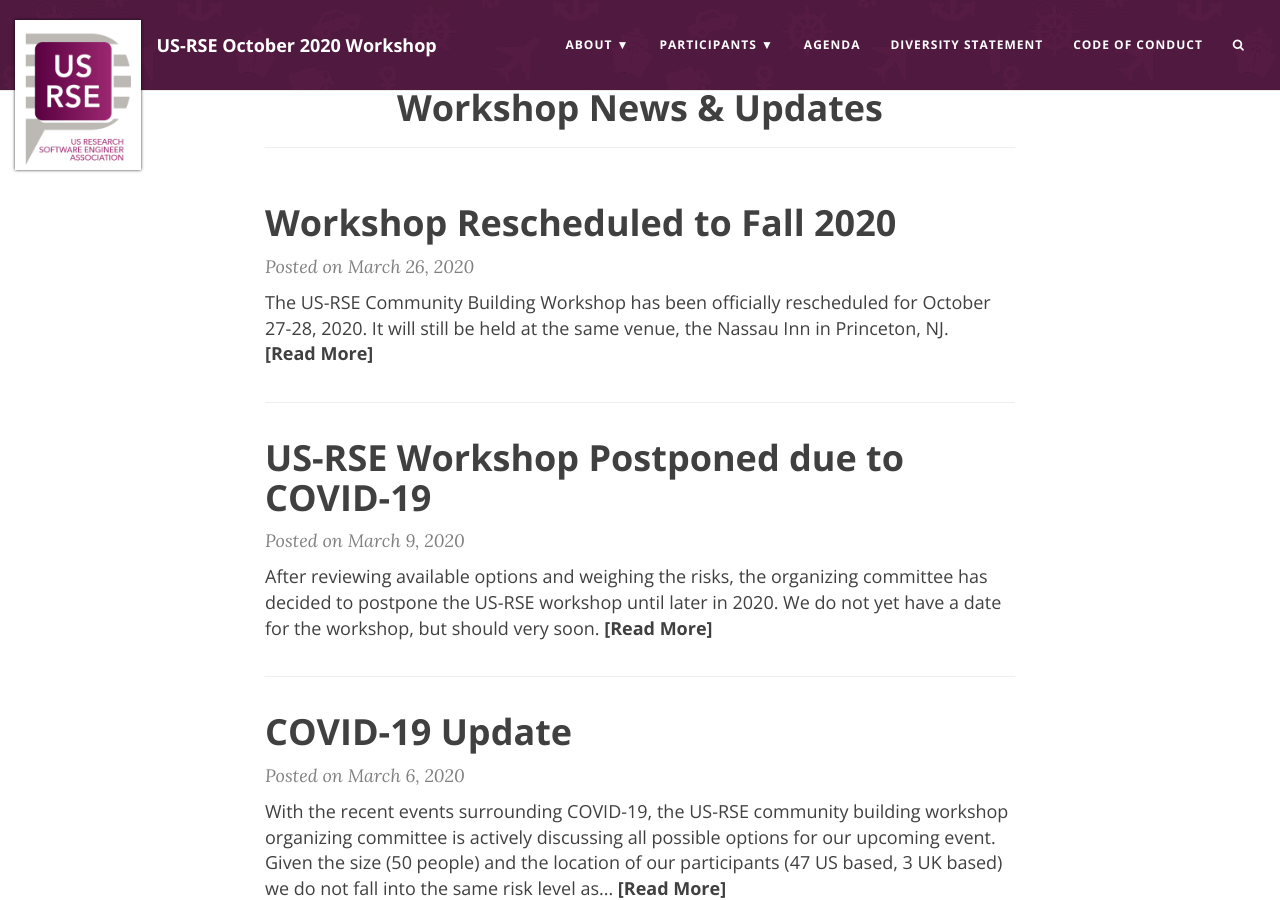
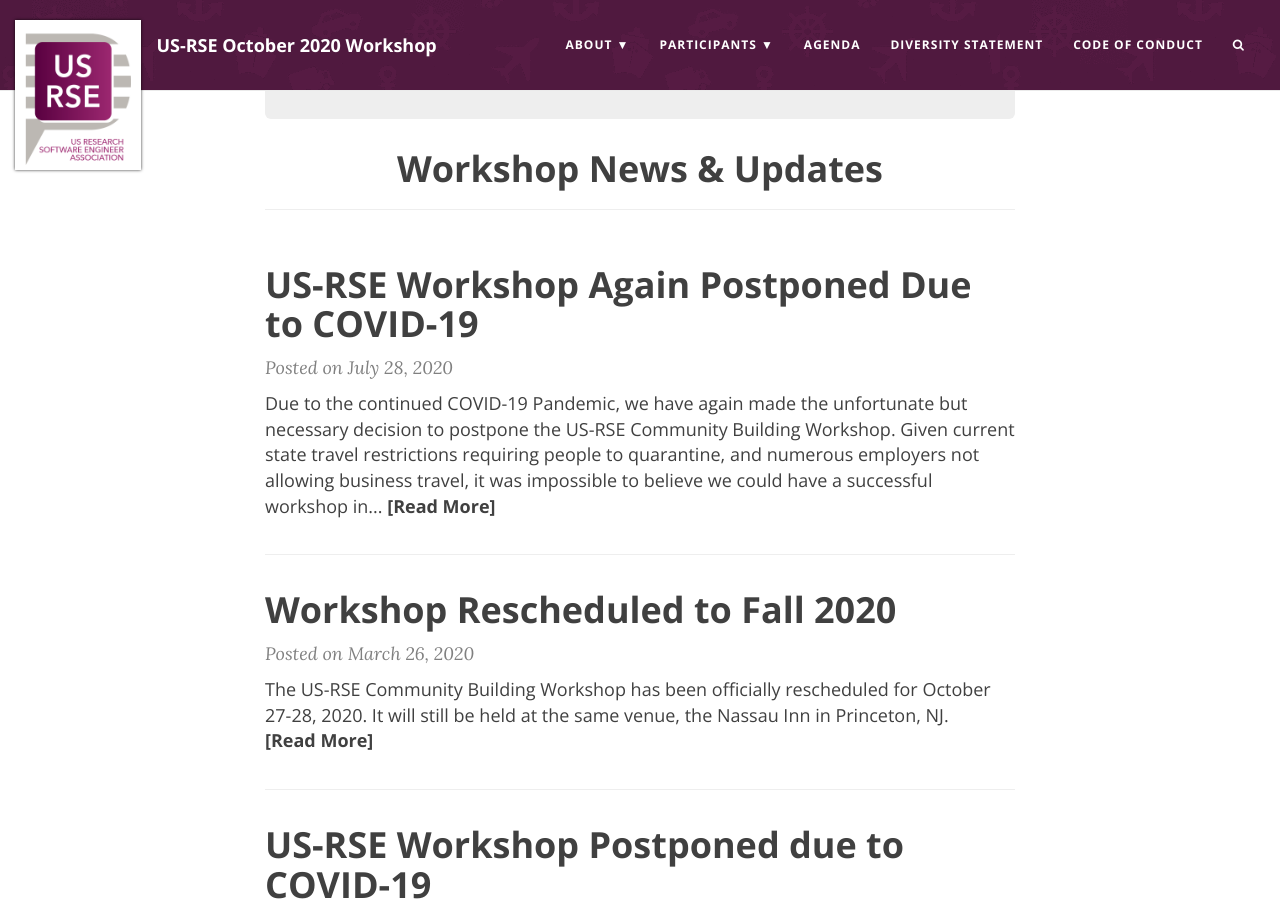
Before and after one commit to cosden/2020-april-workshop, a Jekyll site: the page built from index.html, in a window 1280 px wide and 900 px high, scrolled down 1160 px. Built offline with Jekyll 4.4.1, drawn with Linux system fonts in a browser that asks for light colours; nearby versions of some CDN libraries; the list of posts is cut into pages by our own code; some of the changed text lies outside the part shown.

```diff
--- /dev/null
+++ b/_posts/2020-07-28-coronavirus-update.md
@@ -0,0 +1,23 @@
+---
+layout: post
+title: US-RSE Workshop Again Postponed Due to COVID-19
+date: 2020-07-28
+tags:
+---
+
+
+Due to the continued COVID-19 Pandemic, we have again made the
+unfortunate but necessary decision to postpone the US-RSE Community
+Building Workshop. Given current state travel restrictions requiring
+people to quarantine, and numerous employers not allowing business
+travel, it was impossible to believe we could have a successful
+workshop in October of this year.
+
+The workshop has been postponed until October 5-6, 2021. If the
+pandemic improves significantly in the short term, we will consider
+moving it earlier in 2021 depending on hotel/venue availability.
+
+In the months before the workshop, we will advertise and restart the
+application/invitation process. We will communicate with the broader
+US-RSE community as to the timing and next steps. Expect occasional updates to
+also be posted here on the workshop website.
--- a/index.html
+++ b/index.html
@@ -10,6 +10,7 @@
 <div class="main-explain-area jumbotron">
 
 <h2>UPDATES</h2>
+  <p> March 26, 2020: <a href='{{ site.baseurl }}/2020-07-28-coronavirus-update/'>Workshop Resecheduled to 2021</a>.</p>
   <p> March 26, 2020: <a href='{{ site.baseurl }}/2020-03-26-rescheduled-update/'>Workshop Resecheduled</a>.</p>
   <p> March 9, 2020: <a href='{{ site.baseurl }}/2020-03-09-coronavirus-update/'>Workshop Postponed</a>.</p>
   <p> March 6, 2020: <a href='{{ site.baseurl }}/2020-03-06-coronavirus-update/'>COVID-19 Update</a>.</p>
```
